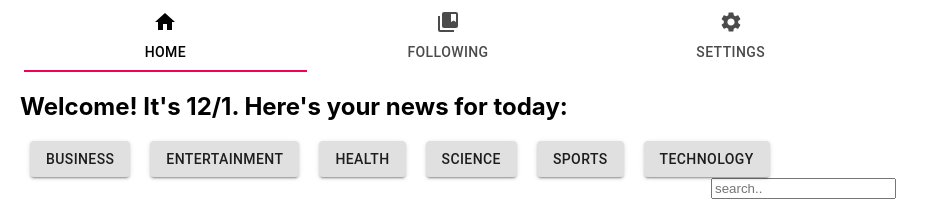
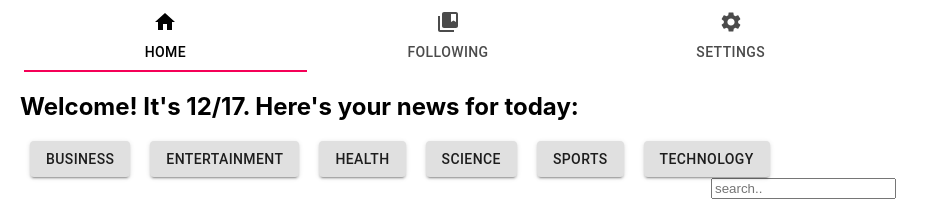
Before and after one commit to annabel48lin/news-app, a React (Create React App) app in the folder frontend/: page / in a window 1280 px wide. Shown: the top 201 px of the page, without its empty margins (0-938 px from the left). Built offline with nearby package versions, Linux system fonts and the light colour scheme; no server answers.

Commit message:
Following now uses user's followed topics. Home displays current date.

```diff
--- a/frontend/src/App.tsx
+++ b/frontend/src/App.tsx
@@ -37,6 +37,7 @@ function App() {
   ];
 
   const [value, setValue] = React.useState(0);
+  const [following, setFollowing] = useState<string[]>([]);
 
   const handleChange = (event: React.ChangeEvent<{}>, newValue: number) => {
     setValue(newValue);
@@ -98,10 +99,20 @@ function App() {
         />
         <Route path="/following"
         render={(props) => (
-          <Following {...props} articles = {articles} />
+          <Following {...props}
+            following = {following}
+            callbackFollowing = {(following) => setFollowing(following)}
+           articles = {articles} />
         )}
         />
-        <Route path="/settings" component={Settings} />
+        <Route path="/settings"
+        render= {(props) => (
+          <Settings {...props}
+            following = {following}
+            callbackFollowing = {(following) => setFollowing(following)}
+            />
+        )}
+        />
         <Route path="/"
         render={(props) => (
           <Home {...props} articles = {articles} />
--- a/frontend/src/Following.tsx
+++ b/frontend/src/Following.tsx
@@ -14,14 +14,18 @@ type CleanArticle = {
   urlToImage: string;
 };
 
-type Props = {readonly articles:CleanArticle[]}
+type Props = {
+  readonly articles:CleanArticle[];
+  readonly following: string[];
+  readonly callbackFollowing: (following: string[]) => void
+}
 
-const Following = ({articles}:Props) => {
+const Following = ({articles, following}:Props) => {
   const [searchBar, setSearchBar] = useState("");
 
   // const articles:CleanArticle[] = require("./dummyArticles.json")
 
-  const following = ["Business", "Sports", "Technology"]
+  // const following = ["Business", "Sports", "Technology"]
 
   const containsStr = (arr : string[], str : string) => {
     for (const topic of arr) {
@@ -63,7 +67,7 @@ const Following = ({articles}:Props) => {
 
   return (
     <div>
-      <h2 style={{marginLeft: "20px"}}> Welcome! It's 12/1. Here's your news for today: </h2>
+      <h2 style={{marginLeft: "20px"}}> Here's the news from the topics you follow: </h2>
 
 
       <div style={{marginLeft: "20px"}}>
--- a/frontend/src/Home.tsx
+++ b/frontend/src/Home.tsx
@@ -88,10 +88,13 @@ const Home = ({articles}:Props) => {
     (contains (topics, article.topic))
   )
   }
+  var today = new Date();
+  var dd = String(today.getDate());
+  var mm = String(today.getMonth() + 1);
 
   return (
     <div>
-      <h2 style={{marginLeft: "20px"}}> Welcome! It's 12/1. Here's your news for today: </h2>
+      <h2 style={{marginLeft: "20px"}}> Welcome! It's {mm}/{dd}. Here's your news for today: </h2>
       <div style={{marginLeft: "20px"}}>
         {topics.map((topic)=>(
 
--- a/frontend/src/Settings.tsx
+++ b/frontend/src/Settings.tsx
@@ -1,4 +1,4 @@
-import React, { useState } from "react";
+import React, { useEffect, useState } from "react";
 import Topic from "./Topic";
 import Authenticated from "./Authenticated";
 import firebase from "firebase/app";
@@ -14,12 +14,24 @@ type UserPref = {
   country: string;
 };
 
-const Settings = () => {
+type Props = {
+  readonly following: string[];
+  readonly callbackFollowing: (following: string[]) => void
+}
+const Settings = ({following, callbackFollowing} : Props) => {
   //fetch topics init
   const [topics, setTopics] = useState<category[]>([]);
   const [country, setCountry] = useState("us");
 
   const email = firebase.auth().currentUser?.email;
+
+
+  let followingCategories = topics.filter((topic) => topic.following)
+
+  useEffect(
+    () => callbackFollowing(followingCategories.map((category) => category.name))
+  );
+
 
   const fetchUserPrefs = () => {
     firebase
@@ -53,6 +65,8 @@ const Settings = () => {
     );
     setTopics(newArr);
 
+
+    console.log(following)
     // console.log("newarr",newArr)
 
     //get email from firebase
@@ -79,7 +93,7 @@ const Settings = () => {
       });
   };
 
-  const changeCountry = (event: any) => {
+    const changeCountry = (event: any) => {
     const newCountry = event.target.value;
     setCountry(newCountry);
 
@@ -173,6 +187,8 @@ const Settings = () => {
           <div style={{ float: "right", width: "70%" }}>
             <br /> <br />
             <button onClick={fetchUserPrefs}>⟳</button>
+            &nbsp; &nbsp;
+            <button onClick={() => firebase.auth().signOut()}> Sign Out </button>
           </div>
         </div>
         <div style={{ marginLeft: "20px" }}>
--- a/frontend/tsconfig.json
+++ b/frontend/tsconfig.json
@@ -18,7 +18,7 @@
     "resolveJsonModule": true,
     "isolatedModules": true,
     "noEmit": true,
-    "jsx": "react"
+    "jsx": "react-jsx"
   },
   "include": [
     "src"
```
Also changed, not shown: 1 other file (tests, documents, lock files or other folders).
